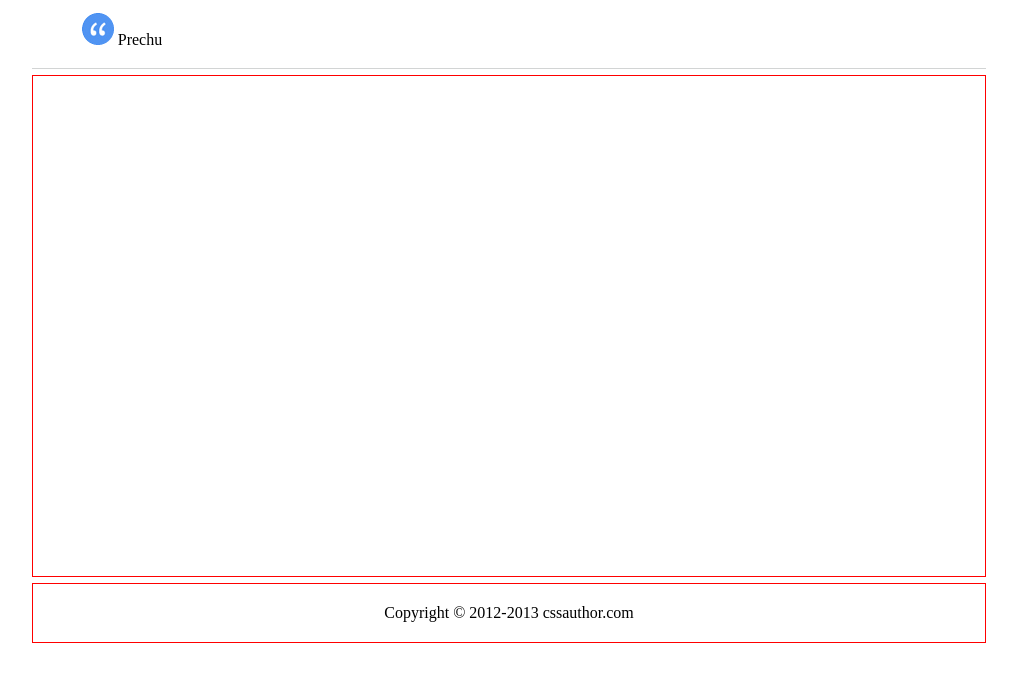
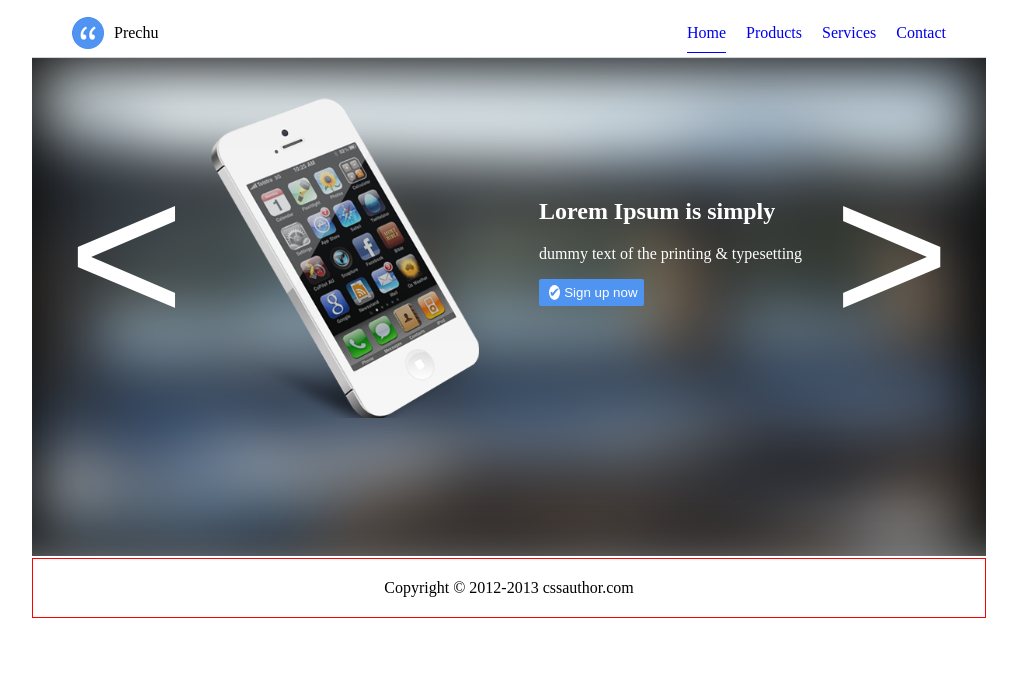
Before and after one commit to duytung95nb/html-css, a plain HTML site: page index.html in a window 1280 px wide. Shown: the whole page, without its empty margins (131-1148 px from the left). Drawn offline with Linux system fonts and the light colour scheme.

Commit message:
_ Main navigation and slider functions

```diff
--- a/assets/css/style.css
+++ b/assets/css/style.css
@@ -7,6 +7,34 @@ ul {
     padding: 0;
     list-style-type: none;
 }
+* {
+    box-sizing: border-box;
+}
+/* commons */
+.multi-columns {
+    width: 100%;
+    height: 100%;
+}
+.multi-columns .col-20 {
+    float: left;
+    width: 20%;
+    height: 100%;
+}
+.multi-columns .col-80 {
+    float:left;
+    width: 80%;
+    height: 100%;
+}
+.multi-columns .col-50 {
+    float:left;
+    width: 50%;
+    height: 100%;
+}
+.multi-columns .pull-content-right {
+    text-align: right;
+}
+/* end of commons */
+
 /* page */
 .page {
     width: 954px;
@@ -15,7 +43,6 @@ ul {
 .page .header {
     height: 50px;
     padding: 5px 40px 5px 40px;
-    margin-bottom: 6px;
     display: flex;
     flex-direction: row;
     border-bottom: 1px solid #D2D4D4;
@@ -32,9 +59,7 @@ ul {
     text-align: right;
 }
 .page .content {
-    border: 1px solid red;
     height: 500px;
-    margin-bottom: 6px;
 }
 .page .footer {
     border: 1px solid red;
@@ -49,15 +74,102 @@ ul {
 
 /* brand */
 .brand {
-    text-align: center;
     text-decoration: none;
     color: black;
-    display: block;
-    width: 100px;
+    display: inline-flex;
+    align-items: center;
     height: 100%;
 }
 .brand .icon {
 }
 .brand .name {
+    margin-left: 10px;
 }
 /* end of brand */
+/* main nav  */
+.main-nav {
+    display: inline-block;
+    height: 100%;
+}
+.main-nav .item {
+    display: inline-flex;
+    flex-direction: column;
+    justify-content: center;
+    height: 100%;
+    margin-left: 16px;
+}
+.main-nav .item.active {
+    border-bottom: 1px solid blue;
+}
+.main-nav .item .title {
+    text-decoration: none;
+}
+/* end of main nav  */
+/* slider */
+.slider {
+    position: relative;
+    height: 400px;
+}
+.slider .prev {
+    background-color: transparent;
+    color: white;
+    position: absolute;
+    border: none;
+    top: 20%;
+    font-size: 200px;
+    left: 30px;
+}
+.slider .prev::before {
+    content: '\003C'
+}
+.slider .next {
+    background-color: transparent;
+    color: white;
+    position: absolute;
+    border: none;
+    font-size: 200px;
+    top: 20%;
+    right: 30px;
+}
+.slider .next::before {
+    content: '\003E'
+}
+.slider .summary {
+    height: 100%;
+}
+.slider .summary .background {
+    position: absolute;
+    top: 0;
+    z-index: -1;
+    width: 100%;
+}
+.slider .summary .photo {
+    height: 100%;
+    padding: 40px 30px;
+}
+.slider .summary .description {
+    padding: 120px 30px;
+    color: white;
+}
+.slider .summary .description .title{}
+.slider .summary .description .details{}
+/* end of slider */
+/* common buttons */
+.btn-sign-up {
+    background-color: #4F94F1;
+    color: white;
+    border: none;
+    cursor: pointer;
+    border-radius: 2px;
+    padding: 6px;
+}
+.btn-sign-up .text {
+}
+.btn-sign-up .text::before {
+    content: '✔';
+    margin: 4px;
+    border-radius: 50%;
+    color: #4F94F1;
+    background-color: white;
+}
+/* end of common buttons */
--- a/index.html
+++ b/index.html
@@ -9,12 +9,43 @@
 <body>
   <div class="page">
     <header class="header">
-      <a class="brand" href="#">
-        <img class="icon" src="assets/images/icons/brand-icon.png" alt="brand icon">
-        <span class="name">Prechu</span>
-      </a>
+      <div class="multi-columns">
+        <div class="col-20">
+          <a class="brand" href="#">
+            <img class="icon" src="assets/images/icons/brand-icon.png" alt="brand icon">
+            <span class="name">Prechu</span>
+          </a>
+        </div>
+        <div class="col-80 pull-content-right">
+          <ul class="main-nav">
+            <li class="item active"><a href="#" class="title" title="Home">Home</a></li>
+            <li class="item"><a href="#" class="title" title="Products">Products</a></li>
+            <li class="item"><a href="#" class="title" title="Services">Services</a></li>
+            <li class="item"><a href="#" class="title" title="Contact">Contact</a></li>
+          </ul>
+        </div>
+      </div>
     </header>
     <div class="content">
+      <div class="slider">
+        <button class="prev"></button>
+        <button class="next"></button>
+        <div class="summary">
+          <img class="background" src="assets/images/backgrounds/slider-background.png" alt="Disscussion">
+          <div class="multi-columns">
+            <div class="col-50 pull-content-right">
+              <img class="photo" src="assets/images/items/iphone.png" alt="Product">
+            </div>
+            <div class="col-50">
+              <div class="description">
+                <h2 class="title">Lorem Ipsum is simply</h2>
+                <p class="details">dummy text of the printing & typesetting</p>
+                <button class="btn-sign-up"><span class="text">Sign up now</span></button>
+              </div>
+            </div>
+          </div>
+        </div>
+      </div>
     </div>
     <footer class="footer">
       <span class="copyright">Copyright © 2012-2013 cssauthor.com</span>
```
Also changed, not shown: assets/images/backgrounds/slider-background.png (added), assets/images/items/iphone.png (added).
